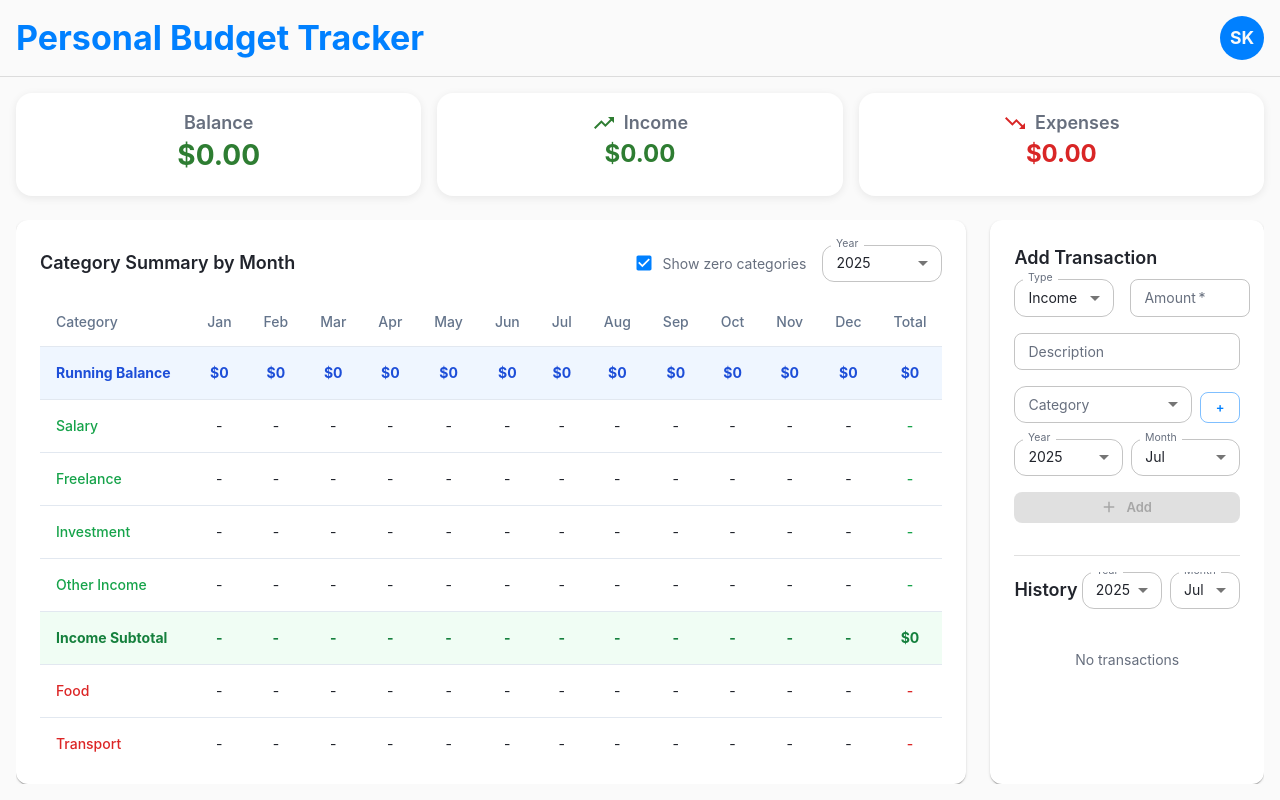
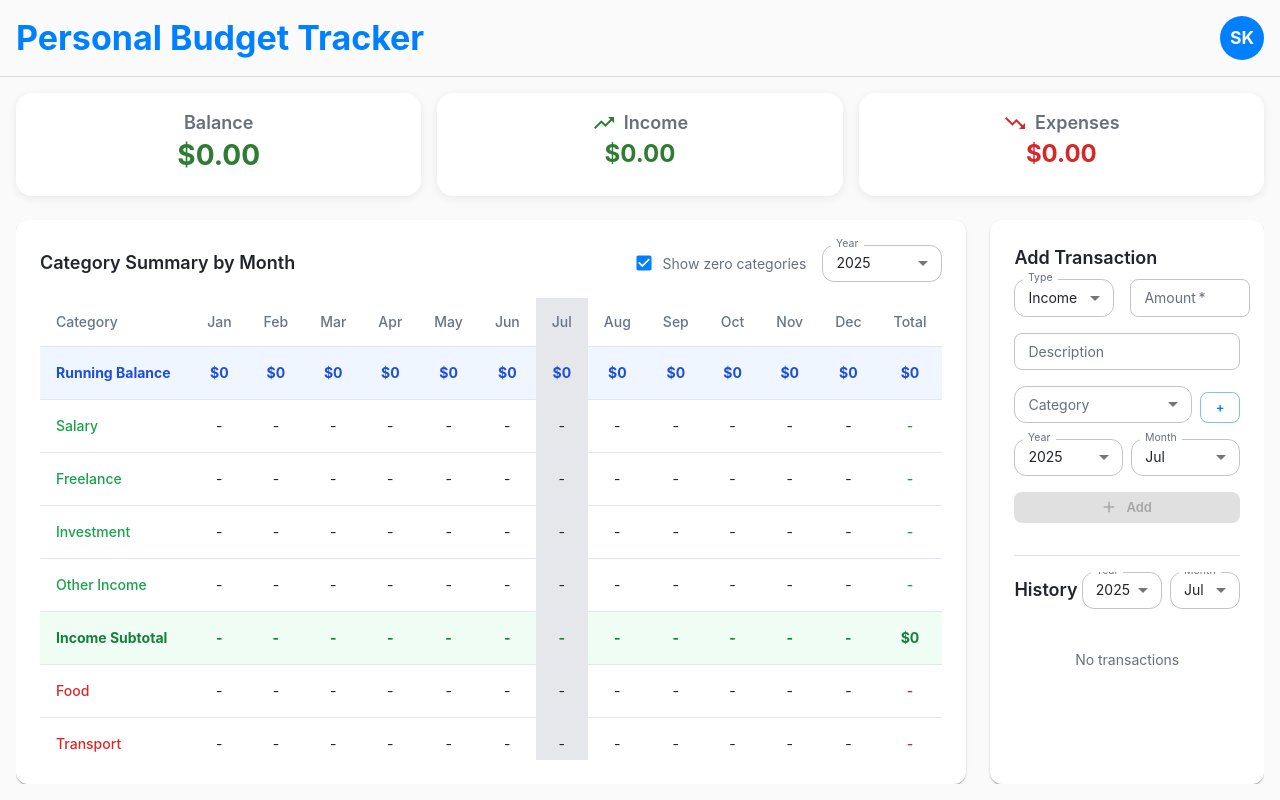
Before and after one commit to Stepanterra/pet-project-personal-budget-tracker, a React (Vite) app: page / in a window 1280 px wide. Built offline with nearby package versions, Linux system fonts and the light colour scheme.

Commit message:
Style current month column
Make the column for the current month grey.

```diff
--- a/src/pages/BudgetApp.tsx
+++ b/src/pages/BudgetApp.tsx
@@ -429,7 +429,7 @@ const BudgetApp: React.FC = () => {
                 <TableRow>
                   <TableHead className="font-medium">Category</TableHead>
                   {months.map((month) => (
-                    <TableHead key={month.value} className="text-center font-medium">
+                    <TableHead key={month.value} className={`text-center font-medium ${month.value === new Date().getMonth() + 1 ? 'bg-gray-200' : ''}`}>
                       {month.label.slice(0, 3)}
                     </TableHead>
                   ))}
@@ -460,7 +460,7 @@ const BudgetApp: React.FC = () => {
                     const isNegative = runningBalance < 0;
 
                      return (
-                      <TableCell key={month.value} className={`text-center font-bold ${isNegative ? 'text-red-700 bg-red-100' : 'text-blue-700'}`}>
+                       <TableCell key={month.value} className={`text-center font-bold ${isNegative ? 'text-red-700 bg-red-100' : 'text-blue-700'} ${month.value === new Date().getMonth() + 1 ? 'bg-gray-200' : ''}`}>
                          ${Math.round(runningBalance)}
                        </TableCell>
                      );
@@ -505,7 +505,7 @@ const BudgetApp: React.FC = () => {
                      <TableRow key={category} className="cursor-pointer hover:bg-gray-50" onClick={() => setSelectedCategory(category)}>
                        <TableCell className="font-medium text-green-600">{category}</TableCell>
                         {categoryData.map((amount, index) => (
-                         <TableCell key={index} className="text-center cursor-pointer hover:bg-gray-100"
+                          <TableCell key={index} className={`text-center cursor-pointer hover:bg-gray-100 ${index + 1 === new Date().getMonth() + 1 ? 'bg-gray-200' : ''}`}
                             onClick={(e) => {
                               e.stopPropagation();
                               setSelectedCategory(category);
@@ -533,7 +533,7 @@ const BudgetApp: React.FC = () => {
                       )
                       .reduce((acc, t) => acc + t.amount, 0);
                      return (
-                      <TableCell key={month.value} className="text-center font-bold text-green-700">
+                       <TableCell key={month.value} className={`text-center font-bold text-green-700 ${month.value === new Date().getMonth() + 1 ? 'bg-gray-200' : ''}`}>
                          {monthlyIncome > 0 ? `$${Math.round(monthlyIncome)}` : '-'}
                        </TableCell>
                      );
@@ -577,7 +577,7 @@ const BudgetApp: React.FC = () => {
                       <TableRow key={category} className="cursor-pointer hover:bg-gray-50" onClick={() => setSelectedCategory(category)}>
                         <TableCell className="font-medium text-red-600">{category}</TableCell>
                          {categoryData.map((amount, index) => (
-                          <TableCell key={index} className="text-center cursor-pointer hover:bg-gray-100"
+                           <TableCell key={index} className={`text-center cursor-pointer hover:bg-gray-100 ${index + 1 === new Date().getMonth() + 1 ? 'bg-gray-200' : ''}`}
                              onClick={(e) => {
                                e.stopPropagation();
                                setSelectedCategory(category);
@@ -605,7 +605,7 @@ const BudgetApp: React.FC = () => {
                       )
                       .reduce((acc, t) => acc + t.amount, 0);
                      return (
-                      <TableCell key={month.value} className="text-center font-bold text-red-700">
+                       <TableCell key={month.value} className={`text-center font-bold text-red-700 ${month.value === new Date().getMonth() + 1 ? 'bg-gray-200' : ''}`}>
                          {monthlyExpenses > 0 ? `$${Math.round(monthlyExpenses)}` : '-'}
                        </TableCell>
                      );
```
Lines whose indentation alone changed are shown as unchanged.
